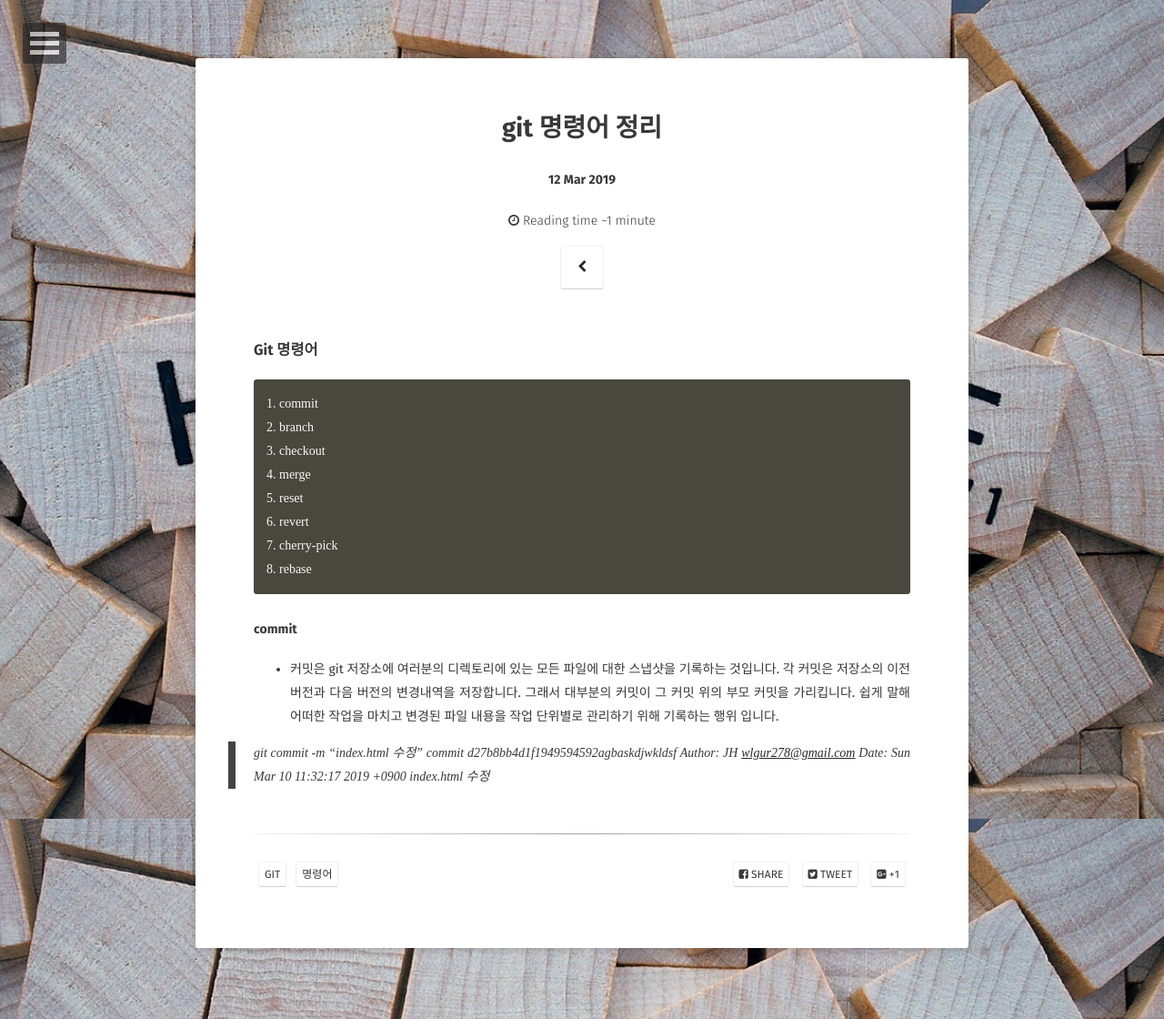
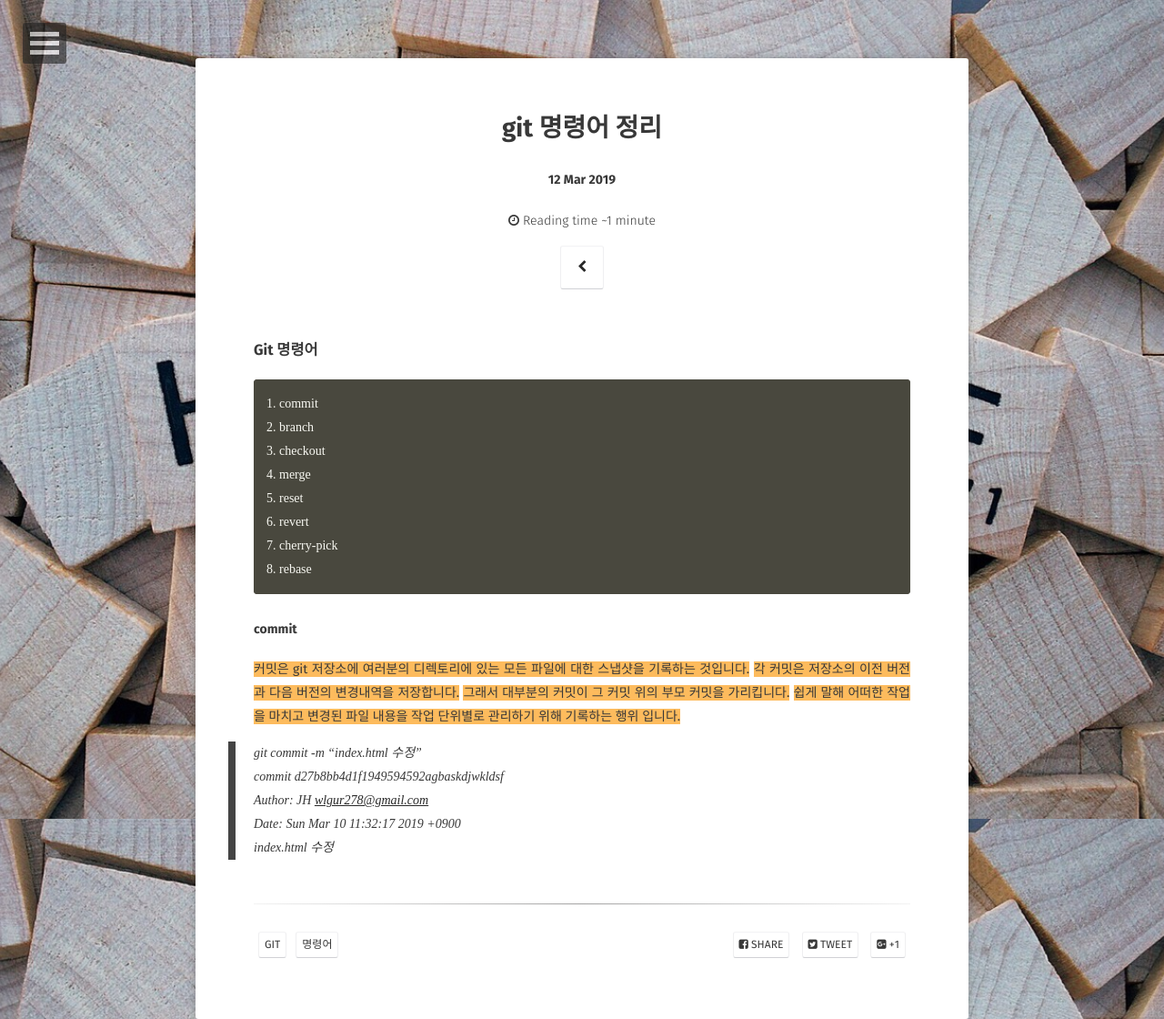
Before and after one commit to Jungjihyuk/JH_Life, a Jekyll site: the page built from _posts/2019-03-12-git.md, in a window 1280 px wide. Shown: the whole page at 91% size. Built offline with Jekyll 4.4.1, drawn with Linux system fonts in a browser that asks for light colours; some web fonts are replaced; comment, search, counter and statistics services are not loaded.

Commit message:
git.md 수정

````diff
--- a/_posts/2019-03-12-git.md
+++ b/_posts/2019-03-12-git.md
@@ -20,13 +20,13 @@ tag:
 8. rebase
 ```
 #### commit
-* 커밋은 git 저장소에 여러분의 디렉토리에 있는 모든 파일에 대한 스냅샷을 기록하는 것입니다.
-각 커밋은 저장소의 이전 버전과 다음 버전의 변경내역을 저장합니다.
-그래서 대부분의 커밋이 그 커밋 위의 부모 커밋을 가리킵니다.
-쉽게 말해 어떠한 작업을 마치고 변경된 파일 내용을 작업 단위별로 관리하기 위해 기록하는 행위 입니다.
+<span style="background-color: #fdbb5d">커밋은 git 저장소에 여러분의 디렉토리에 있는 모든 파일에 대한 스냅샷을 기록하는 것입니다.</span>
+<span style="background-color: #fdbb5d">각 커밋은 저장소의 이전 버전과 다음 버전의 변경내역을 저장합니다.</span>
+<span style="background-color: #fdbb5d">그래서 대부분의 커밋이 그 커밋 위의 부모 커밋을 가리킵니다.</span>
+<span style="background-color: #fdbb5d">쉽게 말해 어떠한 작업을 마치고 변경된 파일 내용을 작업 단위별로 관리하기 위해 기록하는 행위 입니다.</span>
 
-> git commit -m "index.html 수정"
-  commit d27b8bb4d1f1949594592agbaskdjwkldsf
-  Author: JH <wlgur278@gmail.com>
-  Date: Sun Mar 10 11:32:17 2019 +0900
-       index.html 수정
+> git commit -m "index.html 수정"<br>
+  commit d27b8bb4d1f1949594592agbaskdjwkldsf<br>
+  Author: JH <wlgur278@gmail.com><br>
+  Date: Sun Mar 10 11:32:17 2019 +0900<br>
+       index.html 수정<br>
````
